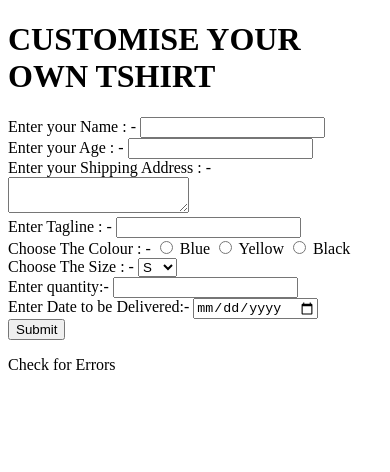
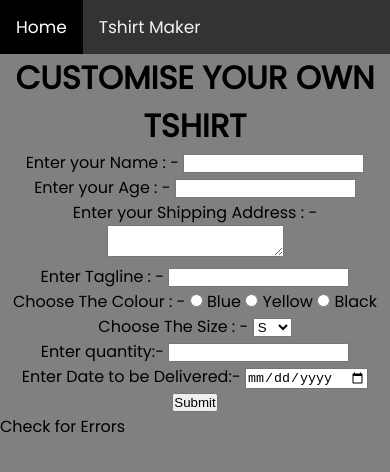
Before and after one commit to omkarchugh2020/IPEXPERIMENTS, a plain HTML site: page EXP2B/index.html in a window 390 px wide. Drawn offline with Linux system fonts and the light colour scheme.

Commit message:
Update index.html

```diff
--- a/EXP2B/index.html
+++ b/EXP2B/index.html
@@ -4,13 +4,114 @@
 <head>
     <meta charset="UTF-8">
     <meta http-equiv="X-UA-Compatible" content="IE=edge">
+    <style>
+        @import url("https://fonts.googleapis.com/css2?family=Poppins:wght@100;300;400&display=swap");
+
+        * {
+            box-sizing: border-box;
+            margin: 0;
+            padding: 0;
+        }
+
+        body {
+            font-family: "Poppins", sans-serif;
+            margin: 0.7rem;
+            background-color: grey;
+        }
+
+        .topnav {
+            background-color: #333;
+            overflow: hidden;
+        }
+
+        /* Style the links inside the navigation bar */
+        .topnav a {
+            float: left;
+            color: #f2f2f2;
+            text-align: center;
+            padding: 14px 16px;
+            text-decoration: none;
+            font-size: 17px;
+        }
+
+        /* Change the color of links on hover */
+        .topnav a:hover {
+            background-color: #ddd;
+            color: black;
+        }
+
+        /* Add a color to the active/current link */
+        .topnav a.active {
+            background-color: black;
+            color: white;
+        }
+
+        form {
+            text-align: center;
+        }
+
+        h1 {
+            text-align: center;
+        }
+
+
+        form h3 {
+            font-size: 2rem;
+            margin-bottom: 1rem;
+        }
+
+
+        .preview {
+            display: flex;
+            width: 400px;
+            margin-right: 200px;
+            background: #f4f4f4;
+            justify-content: center;
+            align-items: center;
+        }
+
+        .preview img {
+            height: 80%;
+            width: 80%;
+        }
+
+        @media (max-width: 1100px) {
+            .cart {
+                margin-left: 3rem;
+            }
+
+            .preview {
+                margin-right: 3rem;
+            }
+        }
+
+        @media (max-width: 880px) {
+            body {
+                margin: 0;
+            }
+
+            form h3 {
+                text-align: center;
+            }
+
+            .form-data {
+                margin-top: 2rem;
+            }
+        }
+    </style>
     <meta name="viewport" content="width=device-width, initial-scale=1.0">
     <title>Customise your Own Tshirt </title>
 </head>
 
 <body>
+    <header>
+        <div class="topnav">
+            <a class="active" href="#home">Home</a>
+            <a href="#tshirtmaker">Tshirt Maker</a>
+        </div>
+    </header>
     <h1> CUSTOMISE YOUR OWN TSHIRT</h1>
-    <form type="post">
+    <form type="post" id="tshirtmaker">
         <label for="name"> Enter your Name : -
             <input type="text" id="name">
         </label>
@@ -23,7 +124,7 @@
             <textarea id="ShippingAddress"></textarea>
         </label>
         <br>
-        <label for="tagline"> Enter Tagline  : -
+        <label for="tagline"> Enter Tagline : -
             <input type="text" id="tagline"></textarea>
         </label>
         <br>
@@ -39,11 +140,11 @@
                 <option value="Medium">M</option>
                 <option value="Large">L</option>
                 <option value="Extra Large">XL</option>
-              </select>
+            </select>
         </label>
         <br>
         <label for="quantity"> Enter quantity:-
-        <input type="number" id="quantity">
+            <input type="number" id="quantity">
         </label>
         <br>
         <label for="deldate"> Enter Date to be Delivered:- </label>
@@ -54,4 +155,5 @@
     <p id="error">Check for Errors</p>
 
 </body>
+
 </html>
```
